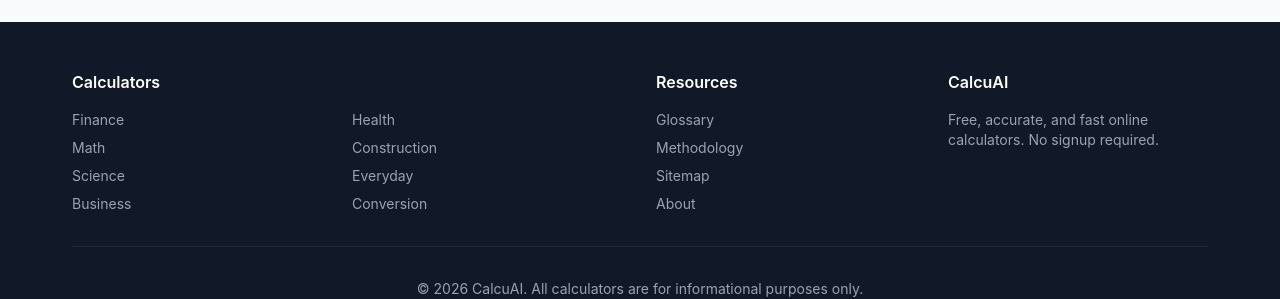
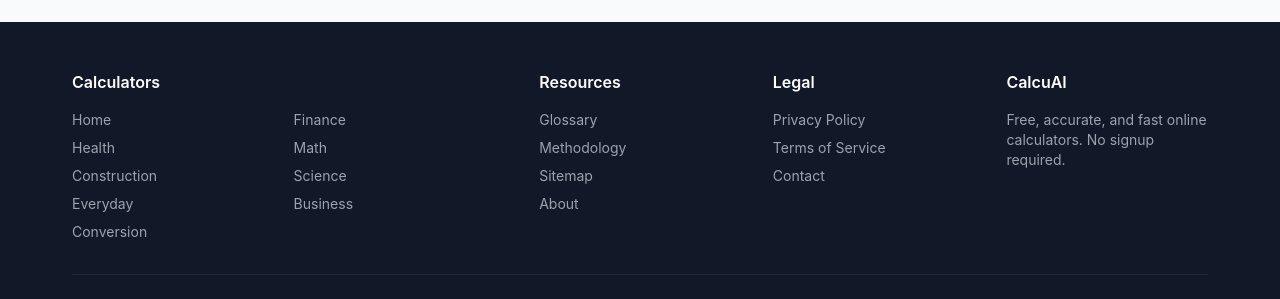
Before and after one commit to DaveLeeAi/calcuai, a Next.js app: page /business/margins in a window 1280 px wide. Shown: the part 570-869 px from the top of the page. Built offline with nearby package versions, Linux system fonts and the light colour scheme; no server answers.

Commit message:
Add footer legal links, contact page, social placeholder, and Home link
Co-Authored-By: Claude Opus 4.6 <noreply@anthropic.com>

```diff
--- /dev/null
+++ b/app/contact/page.tsx
@@ -0,0 +1,41 @@
+import type { Metadata } from 'next';
+import { Breadcrumbs } from '@/components/layout/Breadcrumbs';
+import { siteConfig } from '@/lib/site-config';
+
+export const metadata: Metadata = {
+  title: `Contact — ${siteConfig.name}`,
+  description: `Get in touch with the ${siteConfig.name} team.`,
+  alternates: { canonical: `${siteConfig.url}/contact` },
+  openGraph: {
+    title: `Contact — ${siteConfig.name}`,
+    description: `Get in touch with the ${siteConfig.name} team.`,
+    url: `${siteConfig.url}/contact`,
+    type: 'website',
+    siteName: siteConfig.name,
+    locale: 'en_US',
+  },
+  twitter: {
+    card: 'summary_large_image',
+    title: `Contact — ${siteConfig.name}`,
+    description: `Get in touch with the ${siteConfig.name} team.`,
+  },
+  robots: { index: true, follow: true },
+};
+
+export default function ContactPage() {
+  return (
+    <div className="max-w-content mx-auto">
+      <Breadcrumbs items={[{ label: 'Home', href: '/' }, { label: 'Contact' }]} />
+      <h1 className="text-3xl font-bold text-gray-900 mb-6">Contact</h1>
+      <div className="prose prose-gray max-w-none">
+        <p>
+          Found an error? Have a suggestion? We take accuracy seriously.
+        </p>
+        <p>
+          Reach us at{' '}
+          <a href={`mailto:${siteConfig.contactEmail}`}>{siteConfig.contactEmail}</a>.
+        </p>
+      </div>
+    </div>
+  );
+}
--- /dev/null
+++ b/app/privacy/page.tsx
@@ -0,0 +1,38 @@
+import type { Metadata } from 'next';
+import { Breadcrumbs } from '@/components/layout/Breadcrumbs';
+import { siteConfig } from '@/lib/site-config';
+
+export const metadata: Metadata = {
+  title: `Privacy Policy — ${siteConfig.name}`,
+  description: `Privacy policy for ${siteConfig.name}. Learn how we handle your data.`,
+  alternates: { canonical: `${siteConfig.url}/privacy` },
+  openGraph: {
+    title: `Privacy Policy — ${siteConfig.name}`,
+    description: `Privacy policy for ${siteConfig.name}. Learn how we handle your data.`,
+    url: `${siteConfig.url}/privacy`,
+    type: 'website',
+    siteName: siteConfig.name,
+    locale: 'en_US',
+  },
+  twitter: {
+    card: 'summary_large_image',
+    title: `Privacy Policy — ${siteConfig.name}`,
+    description: `Privacy policy for ${siteConfig.name}. Learn how we handle your data.`,
+  },
+  robots: { index: true, follow: true },
+};
+
+export default function PrivacyPage() {
+  return (
+    <div className="max-w-content mx-auto">
+      <Breadcrumbs items={[{ label: 'Home', href: '/' }, { label: 'Privacy Policy' }]} />
+      <h1 className="text-3xl font-bold text-gray-900 mb-6">Privacy Policy</h1>
+      <div className="prose prose-gray max-w-none">
+        <p>
+          Privacy policy coming soon. For questions, contact{' '}
+          <a href={`mailto:${siteConfig.contactEmail}`}>{siteConfig.contactEmail}</a>.
+        </p>
+      </div>
+    </div>
+  );
+}
--- /dev/null
+++ b/app/terms/page.tsx
@@ -0,0 +1,35 @@
+import type { Metadata } from 'next';
+import { Breadcrumbs } from '@/components/layout/Breadcrumbs';
+import { siteConfig } from '@/lib/site-config';
+
+export const metadata: Metadata = {
+  title: `Terms of Service — ${siteConfig.name}`,
+  description: `Terms of service for ${siteConfig.name}.`,
+  alternates: { canonical: `${siteConfig.url}/terms` },
+  openGraph: {
+    title: `Terms of Service — ${siteConfig.name}`,
+    description: `Terms of service for ${siteConfig.name}.`,
+    url: `${siteConfig.url}/terms`,
+    type: 'website',
+    siteName: siteConfig.name,
+    locale: 'en_US',
+  },
+  twitter: {
+    card: 'summary_large_image',
+    title: `Terms of Service — ${siteConfig.name}`,
+    description: `Terms of service for ${siteConfig.name}.`,
+  },
+  robots: { index: true, follow: true },
+};
+
+export default function TermsPage() {
+  return (
+    <div className="max-w-content mx-auto">
+      <Breadcrumbs items={[{ label: 'Home', href: '/' }, { label: 'Terms of Service' }]} />
+      <h1 className="text-3xl font-bold text-gray-900 mb-6">Terms of Service</h1>
+      <div className="prose prose-gray max-w-none">
+        <p>Terms of service coming soon.</p>
+      </div>
+    </div>
+  );
+}
--- a/components/layout/Footer.tsx
+++ b/components/layout/Footer.tsx
@@ -16,11 +16,12 @@ export function Footer() {
   return (
     <footer className="bg-gray-900 text-gray-400 mt-16">
       <div className="max-w-page mx-auto px-4 sm:px-6 lg:px-8 py-12">
-        <div className="grid grid-cols-2 sm:grid-cols-4 gap-8">
+        <div className="grid grid-cols-2 sm:grid-cols-5 gap-8">
           {/* Categories */}
           <div className="col-span-2">
             <h3 className="text-white font-semibold mb-4">Calculators</h3>
             <div className="grid grid-cols-2 gap-2">
+              <Link href="/" className="text-sm hover:text-white transition-colors">Home</Link>
               {CATEGORIES.map((cat) => (
                 <Link
                   key={cat.slug}
@@ -44,12 +45,24 @@ export function Footer() {
             </div>
           </div>
 
+          {/* Legal */}
+          <div>
+            <h3 className="text-white font-semibold mb-4">Legal</h3>
+            <div className="flex flex-col gap-2">
+              <Link href="/privacy" className="text-sm hover:text-white transition-colors w-fit">Privacy Policy</Link>
+              <Link href="/terms" className="text-sm hover:text-white transition-colors w-fit">Terms of Service</Link>
+              <Link href="/contact" className="text-sm hover:text-white transition-colors w-fit">Contact</Link>
+            </div>
+          </div>
+
           {/* Brand */}
           <div>
             <h3 className="text-white font-semibold mb-4">{siteConfig.name}</h3>
             <p className="text-sm">
               Free, accurate, and fast online calculators. No signup required.
             </p>
+            {/* TODO: Add social links after deployment */}
+            <div className="mt-4" aria-hidden="true" />
           </div>
         </div>
 
```
